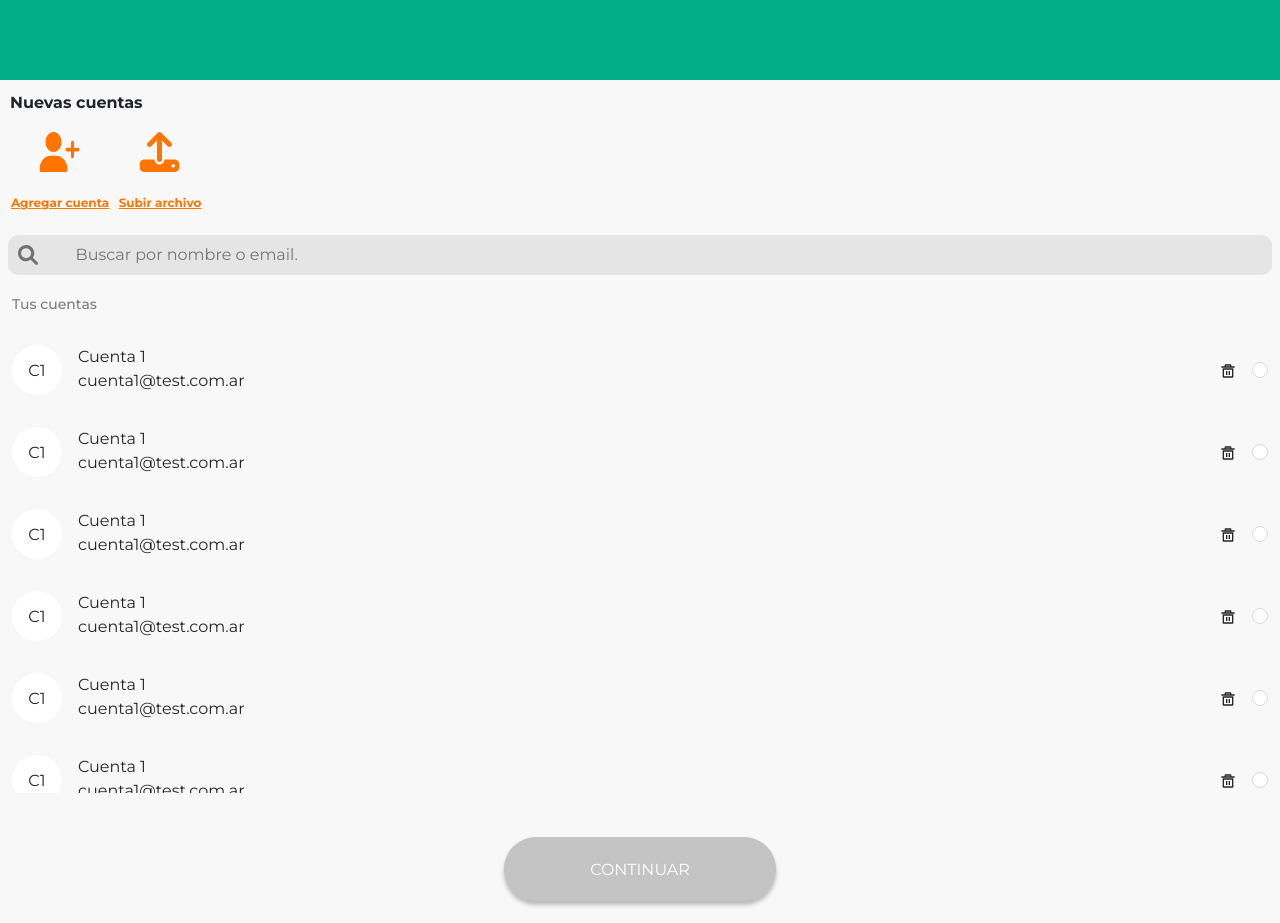
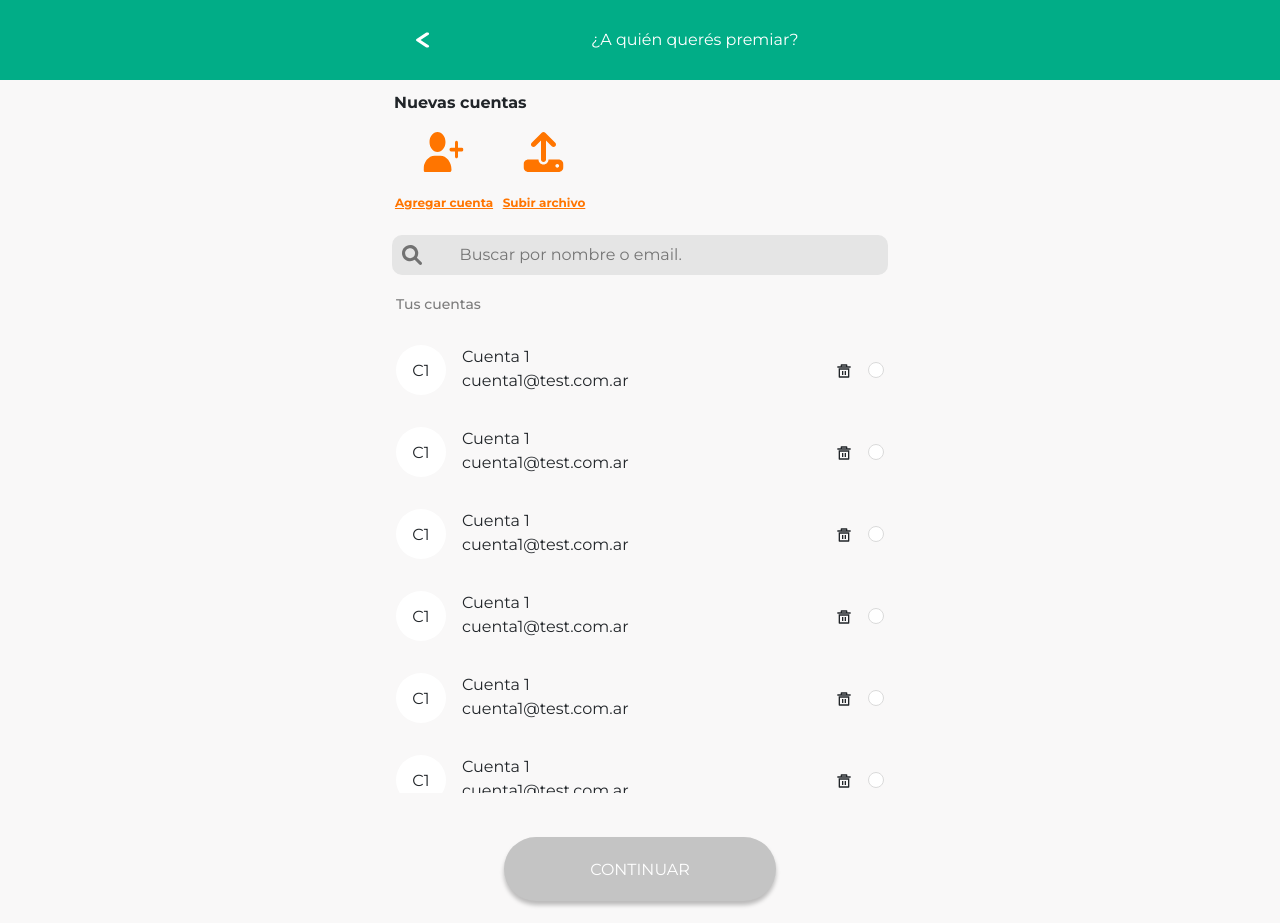
Before and after one commit to erikalad/youmarket, a React (Create React App) app: page /awards in a window 1280 px wide. Built offline with nearby package versions, Linux system fonts and the light colour scheme.

Commit message:
nav dinamico

```diff
--- a/src/componentes/Nav.jsx
+++ b/src/componentes/Nav.jsx
@@ -1,12 +1,36 @@
-import React from 'react'
-import './index.scss'
+import React from 'react';
+import { useLocation } from 'react-router-dom';
+import './index.scss';
+import back from './../imagenes/arrow-back.svg'
 
 export default function Nav() {
+  const location = useLocation();
+
+  let textoSpan;
+
+  switch (location.pathname) {
+    case '/home':
+      textoSpan = '¡Hola Test!';
+      break;
+    case '/awards':
+      textoSpan = '¿A quién querés premiar?';
+      break;
+    case '/verification':
+      textoSpan = 'Nombre de la Acción';
+      break;
+    case '/acredit':
+      textoSpan = '¿Cuánto querés ingresar?';
+      break;
+    default:
+      textoSpan = '';
+  }
+
   return (
-<nav class="navbar">
-    <span class="navbar-text">
-
-    </span>
-</nav>
-  )
+    <nav className="navbar">
+      {location.pathname !== "/auth" ?
+      <img src={back} className='img-back' alt='arrow-back'/>
+    : null}
+      <span className="navbar-text">{textoSpan}</span>
+    </nav>
+  );
 }
--- a/src/componentes/index.scss
+++ b/src/componentes/index.scss
@@ -6,12 +6,28 @@
     display: flex;
     height: 5rem;
     padding-top: 30px;
-    justify-content: center;
+    justify-content: flex-start;
     align-items: center;
     flex-shrink: 0;
+    gap:10rem;
+    padding: 0% 30% 0% 30%;
 }
+
 
 .navbar-text{
     color:$white-color !important;
     height: 3.125rem;
+    display: flex;
+    align-items: center;
 }
+
+.img-back{
+    margin-left: 2rem;
+}
+
+@media (max-width:1000px) {
+    .navbar {
+        padding: 0rem !important;
+        gap:4rem;
+      }
+}
--- a/src/contenedores/awards/awards.scss
+++ b/src/contenedores/awards/awards.scss
@@ -113,3 +113,17 @@ background: #FFF;
     display: flex;
     justify-content: center;
 }
+
+.contenedor-awards {
+    display: flex;
+    flex-direction: column;
+    margin: 0% 30% 0% 30%;
+  }
+
+  @media (max-width:1000px) {
+    .contenedor-awards {
+        display: flex;
+        flex-direction: column;
+        margin: 0rem !important
+      }
+}
--- a/src/contenedores/awards/index.jsx
+++ b/src/contenedores/awards/index.jsx
@@ -15,13 +15,13 @@ export default function Awards() {
         <div className="texto-awards">Nuevas cuentas</div>
         <div className="list-icons">
           <div className="caja-acciones">
-            <img className="icono-caja" src={user} />
+            <img className="icono-caja" src={user} alt='user'/>
             <div className="contenedor-label">
               <div className="label-caja">Agregar cuenta</div>
             </div>
           </div>
           <div className="caja-acciones">
-            <img className="icono-caja" src={up} />
+            <img className="icono-caja" src={up} alt='up'/>
             <div className="contenedor-label">
               <div className="label-caja">Subir archivo</div>
             </div>
@@ -30,7 +30,7 @@ export default function Awards() {
       </div>
       <div className="contenedor-lista-buscador">
         <div className="contenedor-search">
-          <img src={lupa}/>
+          <img src={lupa}  alt='lupa'/>
           <input placeholder="Buscar por nombre o email." className="input-search"/>
         </div>
 
--- a/src/contenedores/home/home.scss
+++ b/src/contenedores/home/home.scss
@@ -24,7 +24,7 @@
 .mi-saldo {
   display: flex;
   height: 4rem;
-  justify-content: start;
+  justify-content: flex-start;
   padding: 0rem 2rem 0rem 2rem;
   align-items: center;
   gap: 0.875rem;
--- a/src/contenedores/home/index.jsx
+++ b/src/contenedores/home/index.jsx
@@ -22,7 +22,7 @@ export default function Home() {
         <div className="mi-saldo">
           <div className="texto-home">Mi acción: </div>
           <div className="valor-home2">Nombre de acción</div>
-          <img src={flecha} className="valor-home2" />
+          <img src={flecha} className="valor-home2" alt='arrow'/>
         </div>
       </div>
 
@@ -30,25 +30,25 @@ export default function Home() {
         <div className="accion">Acciones</div>
         <div className="contenedor-iconos-acciones">
           <div className="caja-acciones">
-            <img className="icono-caja" src={tranfer} />
+            <img className="icono-caja" src={tranfer} alt='cargar-saldo'/>
             <div className="contenedor-label">
               <div className="label-caja">Cargar Saldo</div>
             </div>
           </div>
           <div className="caja-acciones">
-            <img className="icono-caja" src={gift} />
+            <img className="icono-caja" src={gift} alt='enviar-premio'/>
             <div className="contenedor-label">
               <div className="label-caja">Enviar Premio</div>
             </div>
           </div>
           <div className="caja-acciones">
-            <img className="icono-caja" src={clock} />
+            <img className="icono-caja" src={clock} alt='movimientos'/>
             <div className="contenedor-label">
               <div className="label-caja">Movimientos</div>
             </div>
           </div>
           <div className="caja-acciones">
-            <img className="icono-caja" src={setting} />
+            <img className="icono-caja" src={setting} alt='ajustes'/>
             <div className="contenedor-label">
               <div className="label-caja">Ajustes</div>
             </div>
@@ -62,7 +62,7 @@ export default function Home() {
           <div className="carta-mov">
             <div className="contenedor-flecha-saldo">
               <div className="contenedor-flecha">
-                <img src={flechaArriba} />
+                <img src={flechaArriba} alt='up'/>
               </div>
               <div>Carga de Saldo</div>
             </div>
@@ -75,7 +75,7 @@ export default function Home() {
           <div className="carta-mov">
             <div className="contenedor-flecha-saldo">
               <div className="contenedor-flecha">
-                <img src={flechaAbajo} />
+                <img src={flechaAbajo} alt='down'/>
               </div>
               <div>Envío de Premio</div>
             </div>
@@ -89,7 +89,7 @@ export default function Home() {
           <div className="carta-mov">
             <div className="contenedor-flecha-saldo">
               <div className="contenedor-flecha">
-                <img src={flechaAbajo} />
+                <img src={flechaAbajo} alt='down'/>
               </div>
               <div>Envío de Premio</div>
             </div>
@@ -103,7 +103,7 @@ export default function Home() {
           <div className="carta-mov">
             <div className="contenedor-flecha-saldo">
               <div className="contenedor-flecha">
-                <img src={flechaAbajo} />
+                <img src={flechaAbajo} alt='down'/>
               </div>
               <div>Envío de Premio</div>
             </div>
@@ -117,7 +117,7 @@ export default function Home() {
           <div className="carta-mov">
             <div className="contenedor-flecha-saldo">
               <div className="contenedor-flecha">
-                <img src={flechaArriba} />
+                <img src={flechaArriba} alt='up'/>
               </div>
               <div>Carga de Saldo</div>
             </div>
```
Also changed, not shown: src/imagenes/arrow-back.svg (added).
